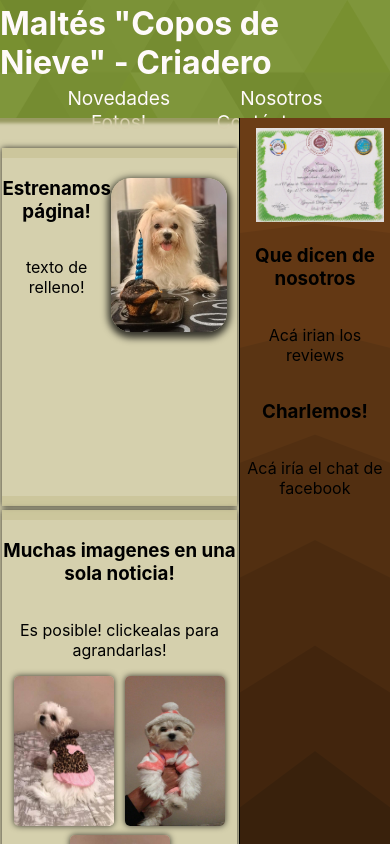
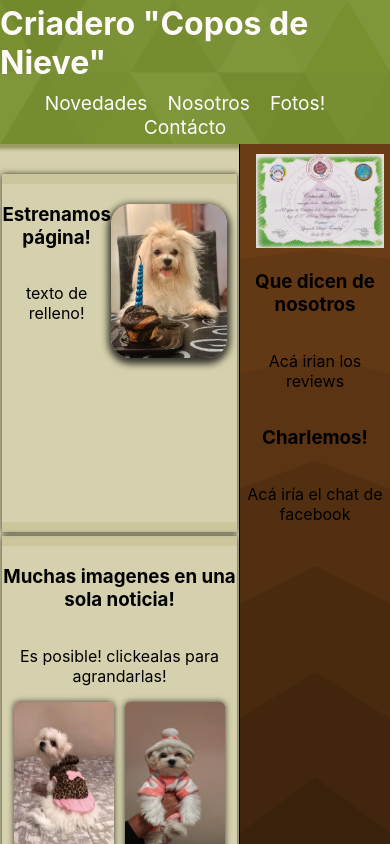
Before and after one commit to MarianoRamborger/Criadero, a React (Create React App) app: page /novedades in a window 390 px wide. Shown: the top 844 px of the page. Built offline with nearby package versions, Linux system fonts and the light colour scheme.

Commit message:
mobile adjustements

```diff
--- a/src/App.css
+++ b/src/App.css
@@ -31,6 +31,8 @@
   display: flex;
   flex-flow: row wrap;
   justify-content: center;
+  align-content: center;
+
 
 }
 
@@ -52,19 +54,24 @@
   list-style: none;
   justify-content: center;
   align-items: center;
-  margin: 0px;
+  margin: 5px 0px;
   padding: 0px;
-  height: 2em;
+  height: 100%;
 }
 
 
 
 .nav-list a {
   color : snow;
-  padding: 5px 35px;
+  padding: 5px 0px;
+  margin-right: 20px;
   font-size: 1.2em;
   text-decoration: none;
 
+}
+
+.nav-list a:hover {
+  color: orangered
 }
 
 #row-of-columns {
--- a/src/Components/Header/Header.js
+++ b/src/Components/Header/Header.js
@@ -8,7 +8,7 @@ const Header = () => {
 
 
             <div className="title-div">
-            <h1>      Maltés "Copos de Nieve" - Criadero  </h1>
+            <h1>      Criadero "Copos de Nieve"  </h1>
             </div>
             <Navbar />
 
```
